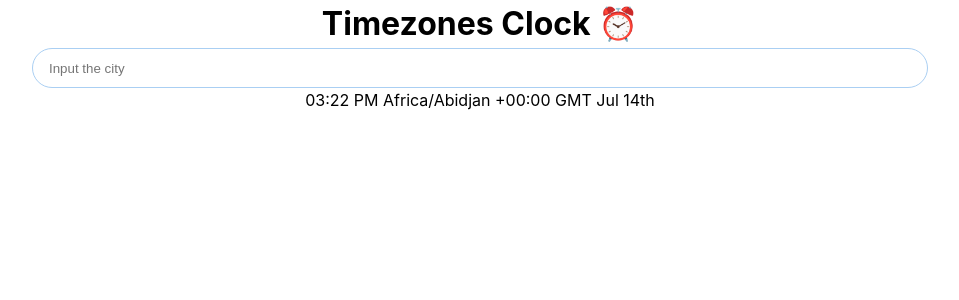
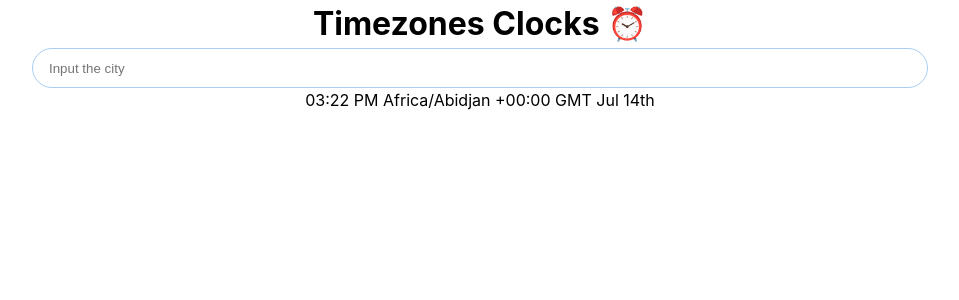
Before and after one commit to Viktor286/timezones-fullstack-app, a React (Create React App) app in the folder client/: page / in a window 1280 px wide. Shown: the top 300 px of the page, without its empty margins (160-1119 px from the left). Built offline with nearby package versions, Linux system fonts and the light colour scheme.

Commit message:
minor refactor

```diff
--- a/client/src/components/LogoHeader/index.js
+++ b/client/src/components/LogoHeader/index.js
@@ -1,7 +1,7 @@
 export default function LogoHeader() {
   return (
     <header>
-      <h1>Timezones Clock ⏰</h1>
+      <h1>Timezones Clocks ⏰</h1>
     </header>
   );
 }
--- a/client/src/components/ClockItem/index.js
+++ b/client/src/components/TimezonesClockItem/index.js
@@ -1,7 +1,7 @@
 import React from 'react';
 import { getDateTimeZone } from '../../model/dateTimeZone';
 
-export default React.memo(function ClockItem({ clockItem, removeClockFromList }) {
+export default React.memo(function TimezonesClockItem({ clockItem, removeClockFromList }) {
   // abbr: "EDT"
   // day: "Jul 15th"
   // gmtShift: "-04:00"
--- a/client/src/components/TimezonesClocksList/index.js
+++ b/client/src/components/TimezonesClocksList/index.js
@@ -1,12 +1,12 @@
 import './index.css';
-import ClockItem from '../ClockItem';
+import TimezonesClockItem from '../TimezonesClockItem';
 
 export default function TimezonesClocksList({ clocks = [], removeClockFromList }) {
   return (
     <section className="timezones-clocks">
       <ul>
         {clocks.map((el) => (
-          <ClockItem key={el.ianaId} clockItem={el} removeClockFromList={removeClockFromList} />
+          <TimezonesClockItem key={el.ianaId} clockItem={el} removeClockFromList={removeClockFromList} />
         ))}
       </ul>
     </section>
```
Also changed, not shown: client/src/components/TimezonesClockItem/index.css (renamed from client/src/components/ClockItem/index.css).
